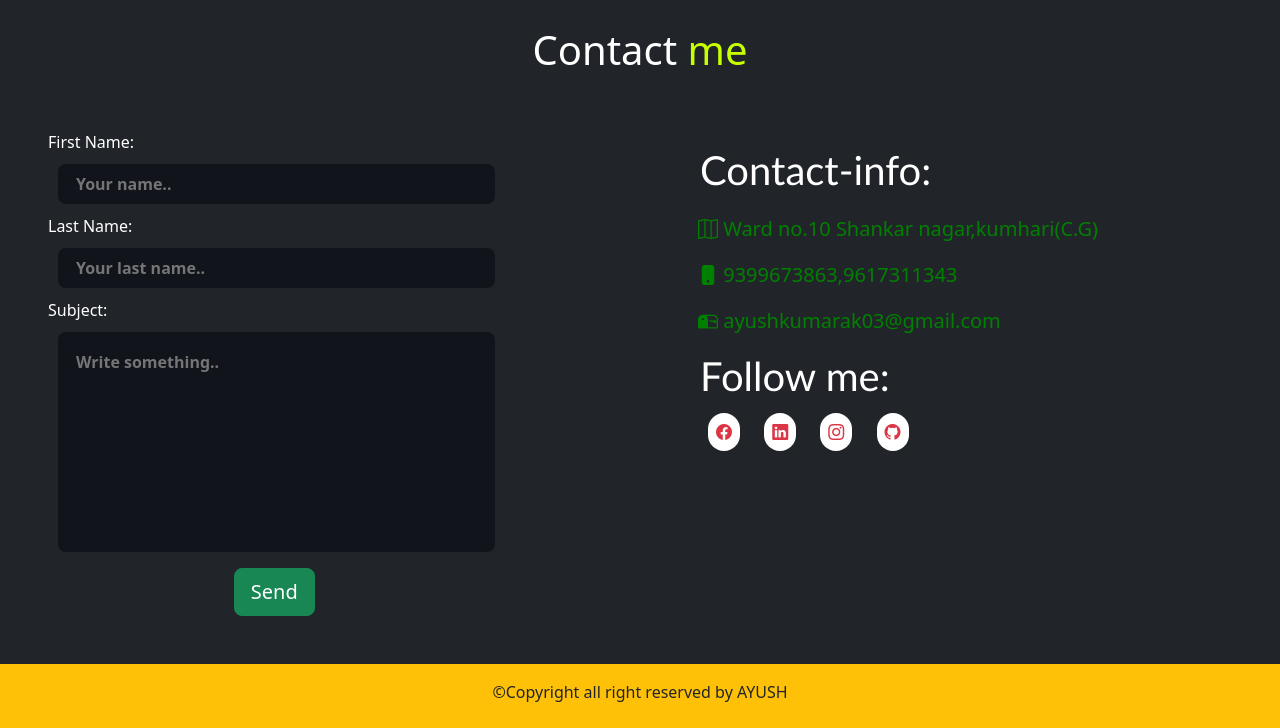
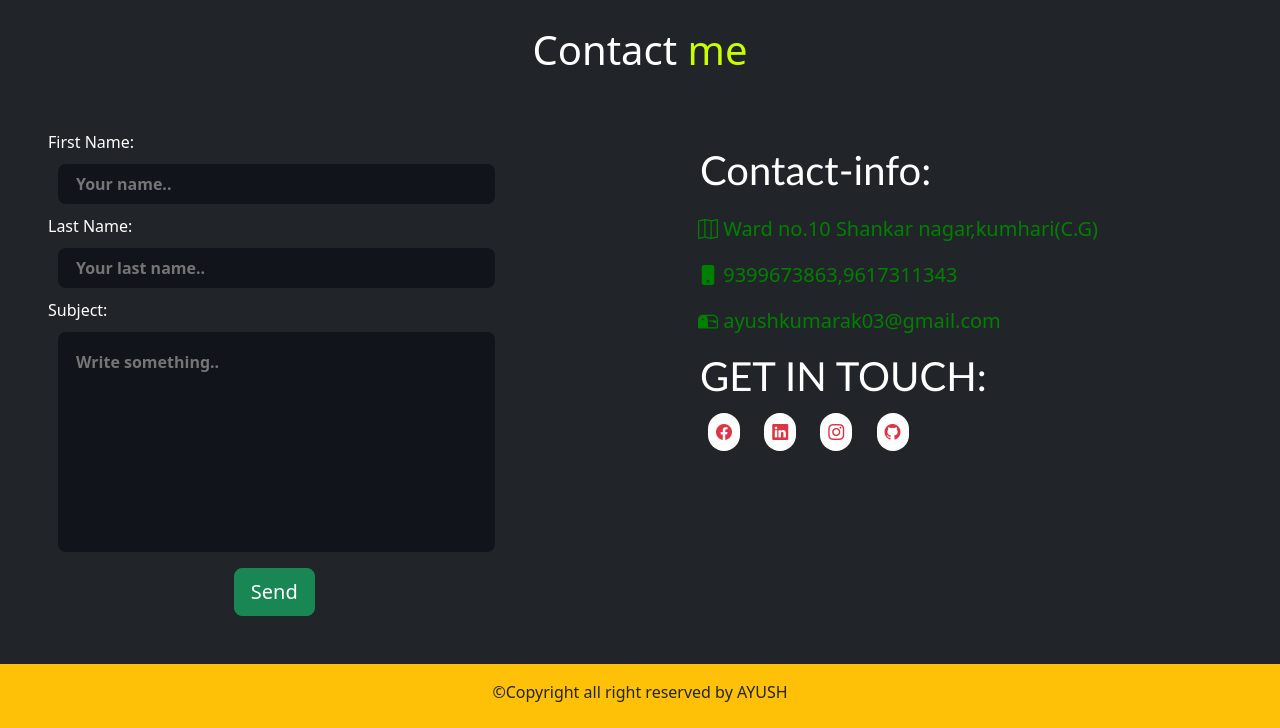
Before and after one commit to Ayushkumar0503/My_portfolio, a website: page index.html in a window 1280 px wide. Shown: the part 2749-3477 px from the top of the page. Drawn offline with nearby package versions, Linux system fonts and the light colour scheme.

Commit message:
TEXT CHANGES

```diff
--- a/index.html
+++ b/index.html
@@ -673,7 +673,7 @@
                 <div class="mb-3"><a href="#"><span class="bi bi-mailbox2 ">&nbsp;ayushkumarak03@gmail.com</span></a></div>
               </div>
             </div>
-            <h1 style="font-family:'Trebuchet MS', 'Lucida Sans Unicode', 'Lucida Grande', 'Lucida Sans', Arial, sans-serif;">Follow me:</h1>
+            <h1 style="font-family:'Trebuchet MS', 'Lucida Sans Unicode', 'Lucida Grande', 'Lucida Sans', Arial, sans-serif;">GET IN TOUCH:</h1>
            <ul class="social-links ms-3  ">
             <a href=""><span class="bi bi-facebook text-danger text-center"></span></a>
             <a href="https://www.linkedin.com/in/ayush-kumar-28a312219/"><span class="bi bi-linkedin text-danger"></span></a>
```
